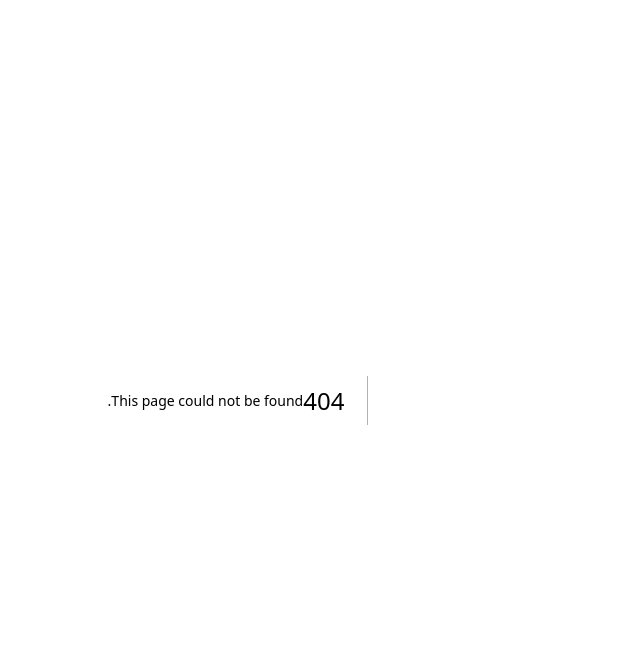
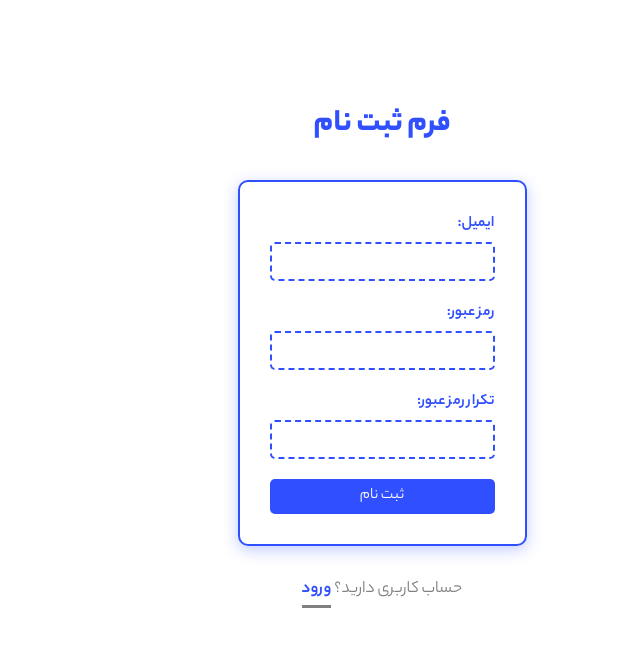
Before and after one commit to IliaMoradian11/next.js-estates, a Next.js app: page /account/sign-up in a window 1280 px wide. Before the commit this address had no page. Shown: the top 646 px of the page, without its empty margins (421-1061 px from the left). Built offline with nearby package versions, Linux system fonts and the light colour scheme.

Commit message:
Develop sign up page

```diff
--- /dev/null
+++ b/src/app/account/sign-up/layout.js
@@ -0,0 +1,7 @@
+export const metadata = {
+  title: "پروژه املاک | ثبت نام",
+};
+
+export default function RootLayout({ children }) {
+  return <main>{children}</main>;
+}
--- /dev/null
+++ b/src/app/account/sign-up/page.js
@@ -0,0 +1,15 @@
+"use client";
+
+import AuthForms from "@/components/templates/AuthForms";
+
+export default function SignUpPage() {
+  return (
+    <AuthForms
+      h2Text="فرم ثبت نام"
+      linkText="ورود"
+      needRepeat={true}
+      pText="حساب کاربری دارید؟"
+      submitButtonText="ثبت نام"
+    />
+  );
+}
--- /dev/null
+++ b/src/app/account/sign-up/page.module.css
@@ -0,0 +1,71 @@
+.container {
+  display: flex;
+  flex-direction: column;
+  align-items: center;
+  margin-top: 100px;
+}
+
+.container h2 {
+  color: var(--color-blue);
+  font-size: 2rem;
+  font-weight: 600;
+}
+
+.container form {
+  display: flex;
+  flex-direction: column;
+  align-items: start;
+  padding: 30px;
+  border-radius: 10px;
+  border: 2px solid var(--color-blue);
+  box-shadow: var(--form-box-shadow);
+  margin: 30px 0;
+}
+
+.container label {
+  color: var(--color-blue);
+  font-weight: 500;
+  margin-bottom: 5px;
+}
+
+.container input {
+  padding: 5px 15px;
+  font-size: 1rem;
+  border: 2px dashed var(--color-blue);
+  border-radius: 5px;
+  direction: ltr;
+  margin-bottom: 20px;
+  width: 225px;
+}
+
+.container input:focus {
+  outline: none;
+}
+
+.container button {
+  width: 100%;
+  background-color: var(--color-blue);
+  color: white;
+  border: none;
+  font-size: 1rem;
+  padding: 5px;
+  cursor: pointer;
+  border-radius: 5px;
+  transition: all 0.3s;
+}
+
+.container button:hover {
+  transform: scale(1.1);
+}
+
+.container p {
+  color: grey;
+  font-size: 1.1rem;
+}
+
+.container p a {
+  color: var(--color-blue);
+  font-weight: 500;
+  padding-bottom: 2px;
+  border-bottom: 3px solid grey;
+}
--- /dev/null
+++ b/src/app/api/auth/signup.js
@@ -0,0 +1,6 @@
+import { NextResponse } from "next/server";
+
+export async function POST(req) {
+  const body = await req.json();
+  return NextResponse.json("Received");
+}
--- a/src/app/globals.css
+++ b/src/app/globals.css
@@ -1,3 +1,8 @@
+:root {
+  --color-blue: #304ffe;
+  --form-box-shadow: #304ffe4a 0px 4px 15px;
+}
+
 * {
   box-sizing: border-box;
   padding: 0;
@@ -8,7 +13,6 @@
 html,
 body {
   max-width: 1200px;
-  overflow-x: hidden;
   margin: auto;
   padding: 0 10px;
 }
--- /dev/null
+++ b/src/components/templates/AuthForms.js
@@ -0,0 +1,33 @@
+"use client";
+
+import Link from "next/link";
+import { useState } from "react";
+
+import styles from "./AuthForms.module.css";
+
+function AuthForms({ h2Text,needRepeat, submitButtonText, linkText, pText }) {
+  const [form, setForm] = useState({email: "", password: ""})
+  return (
+    <div className={styles.container}>
+      <h2>{h2Text}</h2>
+      <form>
+        <label htmlFor="email">ایمیل:</label>
+        <input type="email" id="email" />
+        <label htmlFor="password">رمز عبور:</label>
+        <input type="password" id="password" />
+        {needRepeat && (
+          <>
+            <label htmlFor="repeat">تکرار رمز عبور:</label>
+            <input type="password" id="repeat" />
+          </>
+        )}
+        <button type="submit">{submitButtonText}</button>
+      </form>
+      <p>
+        {pText} <Link href="/account/sign-in">{linkText}</Link>
+      </p>
+    </div>
+  );
+}
+
+export default AuthForms;
--- /dev/null
+++ b/src/components/templates/AuthForms.module.css
@@ -0,0 +1,71 @@
+.container {
+  display: flex;
+  flex-direction: column;
+  align-items: center;
+  margin-top: 100px;
+}
+
+.container h2 {
+  color: var(--color-blue);
+  font-size: 2rem;
+  font-weight: 600;
+}
+
+.container form {
+  display: flex;
+  flex-direction: column;
+  align-items: start;
+  padding: 30px;
+  border-radius: 10px;
+  border: 2px solid var(--color-blue);
+  box-shadow: var(--form-box-shadow);
+  margin: 30px 0;
+}
+
+.container label {
+  color: var(--color-blue);
+  font-weight: 500;
+  margin-bottom: 5px;
+}
+
+.container input {
+  padding: 5px 15px;
+  font-size: 1rem;
+  border: 2px dashed var(--color-blue);
+  border-radius: 5px;
+  direction: ltr;
+  margin-bottom: 20px;
+  width: 225px;
+}
+
+.container input:focus {
+  outline: none;
+}
+
+.container button {
+  width: 100%;
+  background-color: var(--color-blue);
+  color: white;
+  border: none;
+  font-size: 1rem;
+  padding: 5px;
+  cursor: pointer;
+  border-radius: 5px;
+  transition: all 0.3s;
+}
+
+.container button:hover {
+  transform: scale(1.1);
+}
+
+.container p {
+  color: grey;
+  font-size: 1.1rem;
+}
+
+.container p a {
+  color: var(--color-blue);
+  font-weight: 500;
+  padding-bottom: 2px;
+  border-bottom: 3px solid grey;
+}
```
Also changed, not shown: src/app/api/auth/[...nextauth].js (added).
